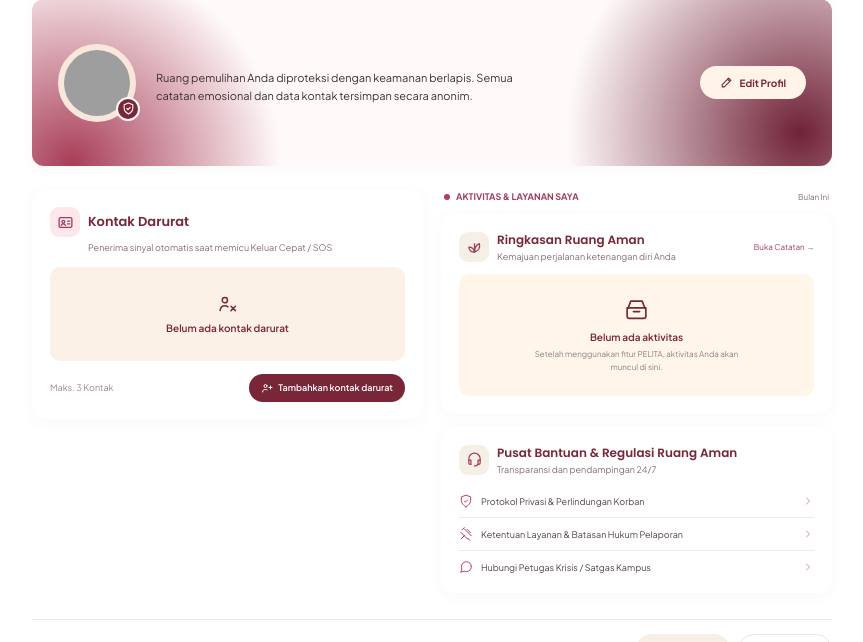
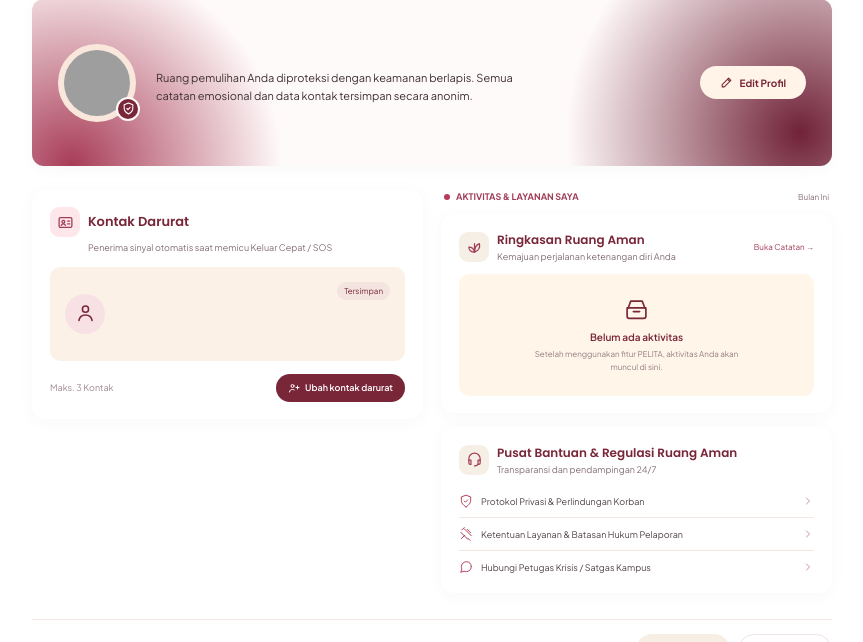
Before and after one commit to nasywatsnqf/PELITA-Kelompok-6-PAW, a Laravel app: template resources/views/profile/index.blade.php in a window 1280 px wide. Shown: the part 97-739 px from the top of the page, without its empty margins (208-1071 px from the left). Run offline with Laravel 12, Linux system fonts and the light colour scheme; the template is opened without the code that fills it, so the values that code supplies are empty; a user stored in the database is signed in; data comes from the database, SQL or seed files in the repository; grey boxes are pictures that could not be loaded.

Commit message:
memperbaiki kontak darurat dan foto profile di navbar

```diff
--- a/resources/views/components/navbar.blade.php
+++ b/resources/views/components/navbar.blade.php
@@ -36,9 +36,7 @@
         transition: color 0.2s ease;
     }
 
-    .navbar-menu a:hover {
-        color: #b43f5b;
-    }
+    .navbar-menu a:hover { color: #b43f5b; }
 
     .navbar-profile {
         display: flex;
@@ -56,11 +54,21 @@
     .profile-icon {
         width: 37px;
         height: 37px;
+        flex: 0 0 37px;
         border-radius: 50%;
+        overflow: hidden;
         background-color: #701d32;
         display: flex;
         align-items: center;
         justify-content: center;
+    }
+
+    .profile-icon img {
+        width: 100%;
+        height: 100%;
+        display: block;
+        object-fit: cover;
+        border-radius: 50%;
     }
 
     .profile-icon svg {
@@ -69,17 +77,9 @@
     }
 
     @media (max-width: 850px) {
-        .navbar {
-            padding: 0 3%;
-        }
-
-        .navbar-menu {
-            gap: 15px;
-        }
-
-        .navbar-menu a {
-            font-size: 12px;
-        }
+        .navbar { padding: 0 3%; }
+        .navbar-menu { gap: 15px; }
+        .navbar-menu a { font-size: 12px; }
     }
 
     @media (max-width: 600px) {
@@ -90,7 +90,6 @@
             gap: 12px;
             padding: 12px 4%;
         }
-
         .navbar-menu {
             order: 3;
             width: 100%;
@@ -98,14 +97,8 @@
             gap: 10px;
             overflow-x: auto;
         }
-
-        .navbar-menu a {
-            white-space: nowrap;
-        }
-
-        .navbar-logo img {
-            width: 95px;
-        }
+        .navbar-menu a { white-space: nowrap; }
+        .navbar-logo img { width: 95px; }
     }
 </style>
 
@@ -126,10 +119,14 @@
     <a href="{{ route('profil') }}" class="navbar-profile">
         <span>{{ Auth::user()->name }}</span>
         <div class="profile-icon">
-            <svg viewBox="0 0 40 40" fill="none" xmlns="http://www.w3.org/2000/svg">
-                <circle cx="20" cy="13" r="8" fill="#FFDFC4"/>
-                <path d="M5 35C5 26.7 11.7 21 20 21C28.3 21 35 26.7 35 35" fill="#FFDFC4"/>
-            </svg>
+            @if (Auth::user()->profile_photo)
+                <img src="{{ asset('storage/' . Auth::user()->profile_photo) }}" alt="Foto profil">
+            @else
+                <svg viewBox="0 0 40 40" fill="none" xmlns="http://www.w3.org/2000/svg" aria-hidden="true">
+                    <circle cx="20" cy="13" r="8" fill="#FFDFC4"/>
+                    <path d="M5 35C5 26.7 11.7 21 20 21C28.3 21 35 26.7 35 35" fill="#FFDFC4"/>
+                </svg>
+            @endif
         </div>
     </a>
 </nav>
--- a/resources/views/profile/index.blade.php
+++ b/resources/views/profile/index.blade.php
@@ -224,6 +224,69 @@
             margin: 0;
             font-size: 10px;
             font-weight: 600;
+        }
+
+        .contact-state {
+            min-height: 94px;
+            display: flex;
+            align-items: center;
+            gap: 12px;
+            margin-bottom: 13px;
+            padding: 15px;
+            border-radius: 10px;
+            background: #fbf1e7;
+        }
+
+        .contact-avatar {
+            width: 40px;
+            height: 40px;
+            min-width: 40px;
+            display: grid;
+            place-items: center;
+            border-radius: 50%;
+            background: #f8e1e5;
+            color: #792638;
+        }
+
+        .contact-avatar svg {
+            width: 21px;
+            height: 21px;
+        }
+
+        .contact-details {
+            min-width: 0;
+            flex: 1;
+        }
+
+        .contact-details h4 {
+            margin: 0 0 3px;
+            color: #792638;
+            font-size: 11px;
+            font-weight: 700;
+            overflow-wrap: anywhere;
+        }
+
+        .contact-details p {
+            margin: 0 0 3px;
+            color: #846e72;
+            font-size: 9px;
+        }
+
+        .contact-details a {
+            color: #a13d58;
+            font-size: 10px;
+            font-weight: 600;
+            text-decoration: none;
+        }
+
+        .contact-saved {
+            align-self: flex-start;
+            padding: 4px 7px;
+            border-radius: 12px;
+            background: #f3e4df;
+            color: #792638;
+            font-size: 8px;
+            white-space: nowrap;
         }
 
         .card-bottom {
@@ -566,6 +629,30 @@
                     Penerima sinyal otomatis saat memicu Keluar Cepat / SOS
                 </p>
 
+                @if ($user->emergency_contact_name || $user->emergency_contact_relation || $user->emergency_contact_phone)
+                    <div class="contact-state">
+                        <div class="contact-avatar" aria-hidden="true">
+                            <svg viewBox="0 0 24 24" fill="none" stroke="currentColor" stroke-width="1.8" stroke-linecap="round" stroke-linejoin="round">
+                                <circle cx="12" cy="7" r="3.5"/>
+                                <path d="M4.5 20c.7-4.1 3.2-6.2 7.5-6.2s6.8 2.1 7.5 6.2"/>
+                            </svg>
+                        </div>
+                        <div class="contact-details">
+                            <h4>{{ $user->emergency_contact_name ?: 'Kontak Darurat' }}</h4>
+                            @if ($user->emergency_contact_relation)
+                                <p>{{ $user->emergency_contact_relation }}</p>
+                            @endif
+                            @if ($user->emergency_contact_phone)
+                                <a href="tel:{{ preg_replace('/[^0-9+]/', '', $user->emergency_contact_phone) }}">
+                                    {{ $user->emergency_contact_phone }}
+                                </a>
+                            @else
+                                <p>Nomor telepon belum ditambahkan</p>
+                            @endif
+                        </div>
+                        <span class="contact-saved">Tersimpan</span>
+                    </div>
+                @else
                     <div class="empty-state">
                         <svg viewBox="0 0 24 24" fill="none" stroke="currentColor" stroke-width="1.7" stroke-linecap="round" stroke-linejoin="round" aria-hidden="true">
                             <circle cx="9" cy="7" r="3"/>
@@ -573,6 +660,7 @@
                         </svg>
                         <h4>Belum ada kontak darurat</h4>
                     </div>
+                @endif
 
                 <div class="card-bottom">
                     <span class="small-text">Maks. 3 Kontak</span>
@@ -581,7 +669,7 @@
                             <circle cx="9" cy="8" r="3"/>
                             <path d="M3 20c.5-3.5 2.5-5 6-5 1.4 0 2.5.3 3.4.8M19 8v6m-3-3h6"/>
                         </svg>
-                        Tambahkan kontak darurat
+                        {{ ($user->emergency_contact_name || $user->emergency_contact_phone) ? 'Ubah kontak darurat' : 'Tambahkan kontak darurat' }}
                     </a>
                 </div>
             </div>
```
Lines whose indentation alone changed are shown as unchanged.
